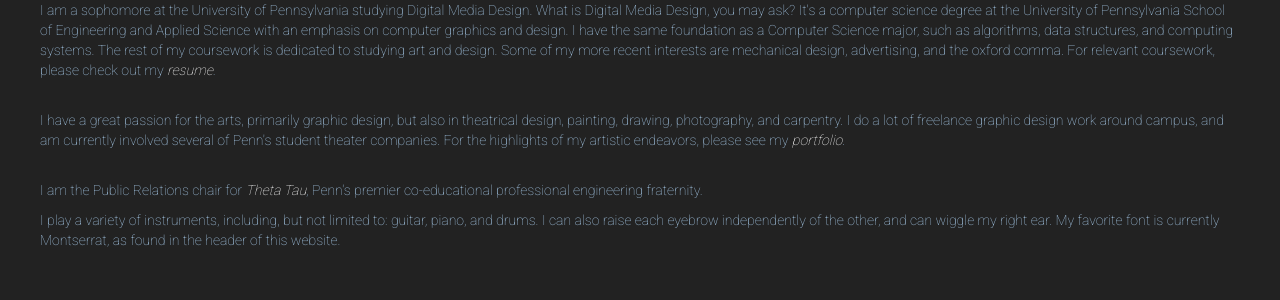
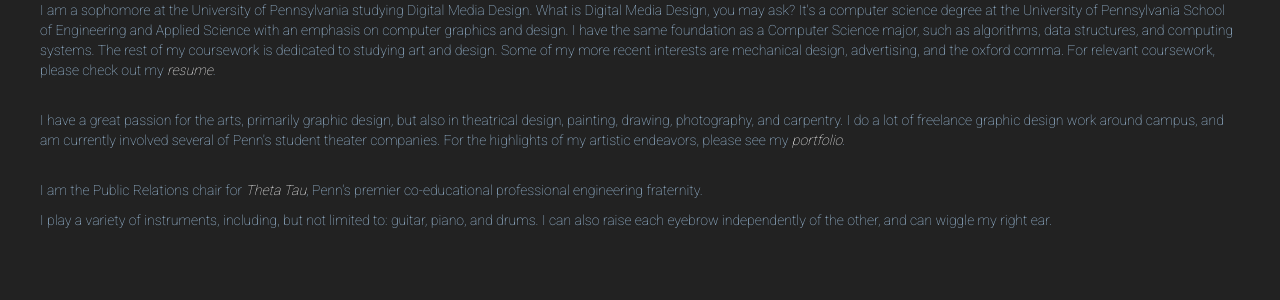
Before and after one commit to pbatterman/pbatterman.github.io, a PHP site: page / in a window 1280 px wide. Shown: the part 466-766 px from the top of the page. Run offline with PHP 8.4, Linux system fonts and the light colour scheme; some libraries are stand-ins or nearby versions.

Commit message:
Update index.php

```diff
--- a/index.php
+++ b/index.php
@@ -24,7 +24,7 @@
             <p>I have a great passion for the arts, primarily graphic design, but also in theatrical design, painting, drawing, photography, and carpentry. I do a lot of freelance graphic design work around campus, and am currently involved several of Penn's student theater companies. For the highlights of my artistic endeavors, please see my <a href="portfolio.html" class="link" >portfolio</a>.</p>
           </br>
             <p>I am the Public Relations chair for <a href="http://www.pennthetatau.com" class="link" >Theta Tau</a>, Penn's premier co-educational professional engineering fraternity. </p>
-            <p>I play a variety of instruments, including, but not limited to: guitar, piano, and drums. I can also raise each eyebrow independently of the other, and can wiggle my right ear. My favorite font is currently Montserrat, as found in the header of this website. </p>
+            <p>I play a variety of instruments, including, but not limited to: guitar, piano, and drums. I can also raise each eyebrow independently of the other, and can wiggle my right ear.</p>
         </div>
       </div>
         </div>
```
